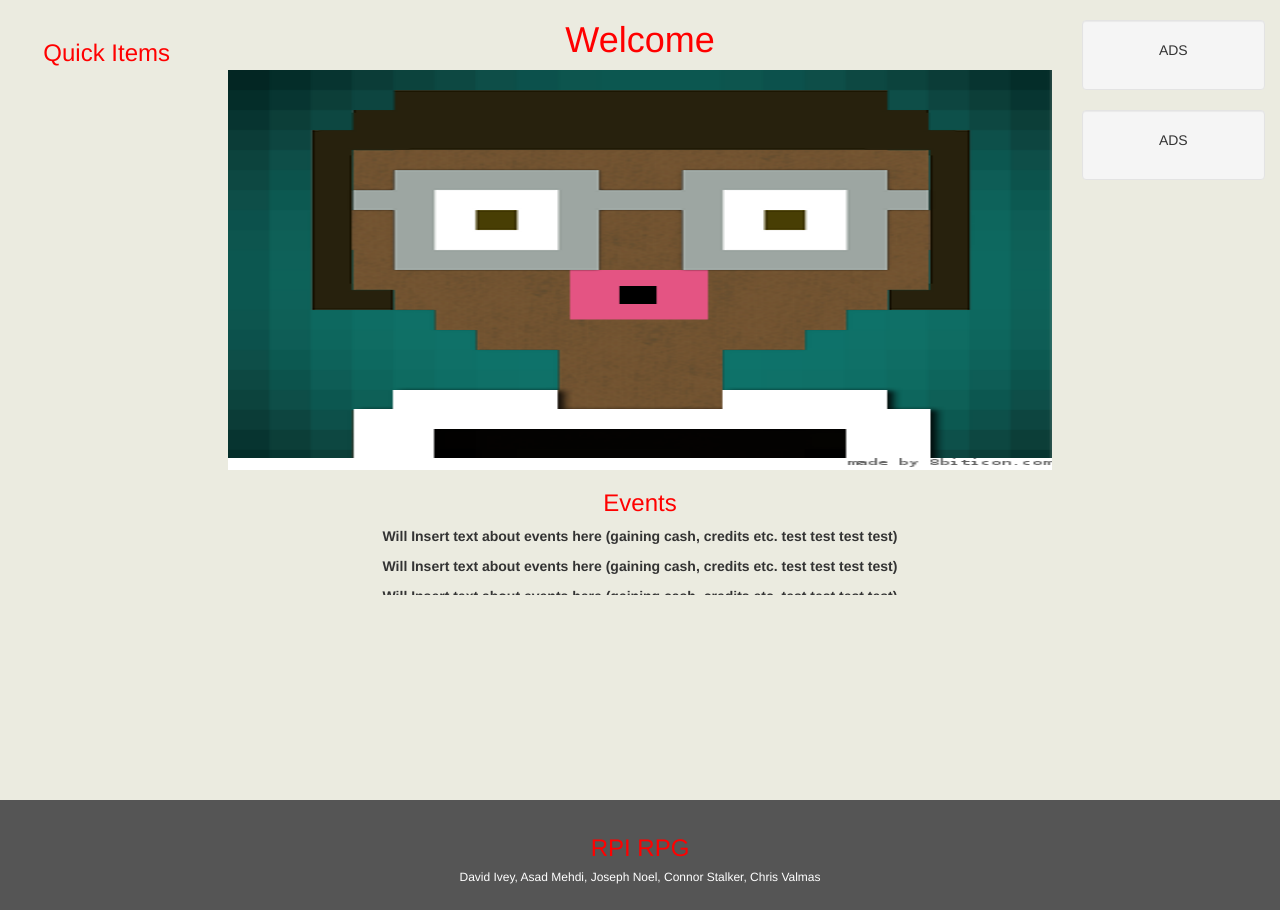
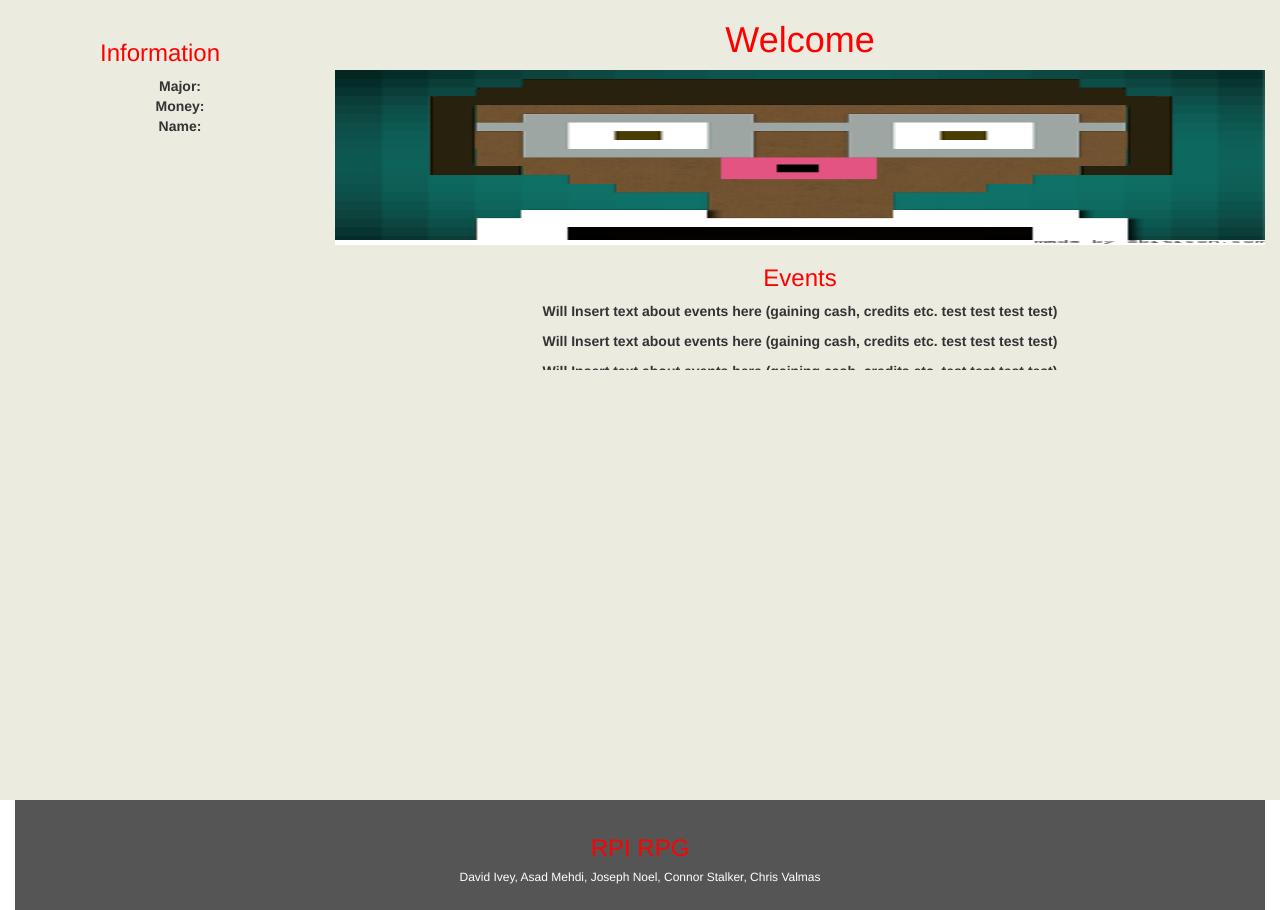
Before and after one commit to iveyd/Websys-Group2-Projects, a PHP site: page /webdev.html in a window 1280 px wide. Shown: the part 52-962 px from the top of the page. Run offline with PHP 8.4, Linux system fonts and the light colour scheme; some libraries are stand-ins or nearby versions.

Commit message:
Add files via upload
Updated

```diff
--- a/webdev.css
+++ b/webdev.css
@@ -37,13 +37,18 @@
   text-align: center;
 }
 
+ul {
+  list-style-type: none;
+  margin-bottom: 200px;
+}
+
 h3, h1 {
   color:red;
 }
 
 img {
-  height: 50vh;
-  width: 50vw;
+  height: 175px;
+  width: 175px;
 }
 /* Set black background color, white text and some padding */
 footer {
--- a/webdev.html
+++ b/webdev.html
@@ -35,10 +35,15 @@
 
 <div class="container-fluid text-center">
   <div class="row content">
-    <div id="quick-items" class="col-sm-2 sidenav">
-      <h3> Quick Items </h3>
+    <div id="quick-items" class="col-sm-3 sidenav">
+      <h3> Information </h3>
+      <ul id="Character-Information">
+        <li id="Major"><b>Major:</b> </li>
+        <li id="Money"><b>Money:</b> </li>
+        <li id="Character-Name"><b>Name:</b> </li>
+      </ul>
     </div>
-    <div id="character-screen" class="col-sm-8 text-left">
+    <div id="character-screen" class="col-sm-9 text-left">
       <h1 id="character-screen-title">Welcome</h1>
       <img id="avatar" src="dark_female.png">
       <div id="events" style="overflow:auto; height:125px;">
@@ -49,15 +54,6 @@
         <p>Will Insert text about events here (gaining cash, credits etc. test test test test)</p>
       </div>
     </div>
-    <div class="col-sm-2 sidenav">
-      <div class="well">
-        <p>ADS</p>
-      </div>
-      <div class="well">
-        <p>ADS</p>
-      </div>
-    </div>
-  </div>
 </div>
 
 <footer class="container-fluid text-center">
```
